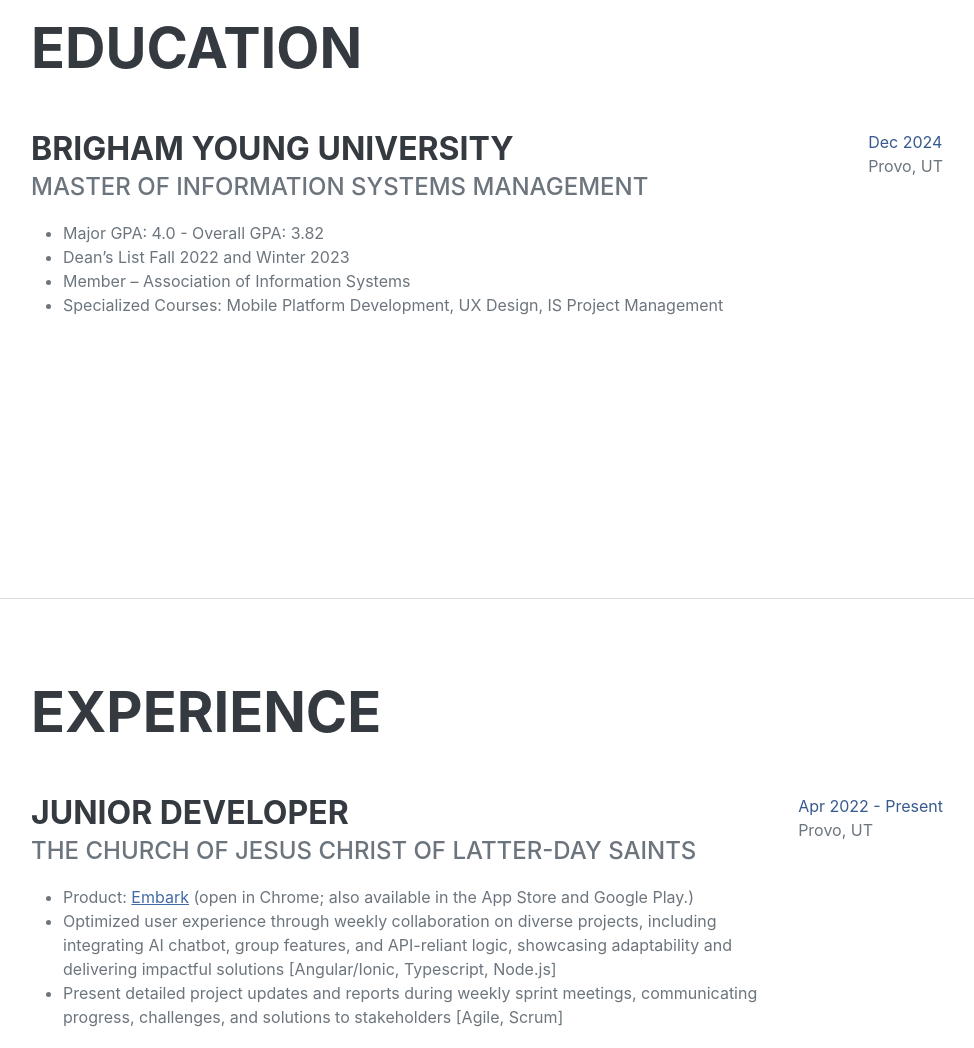
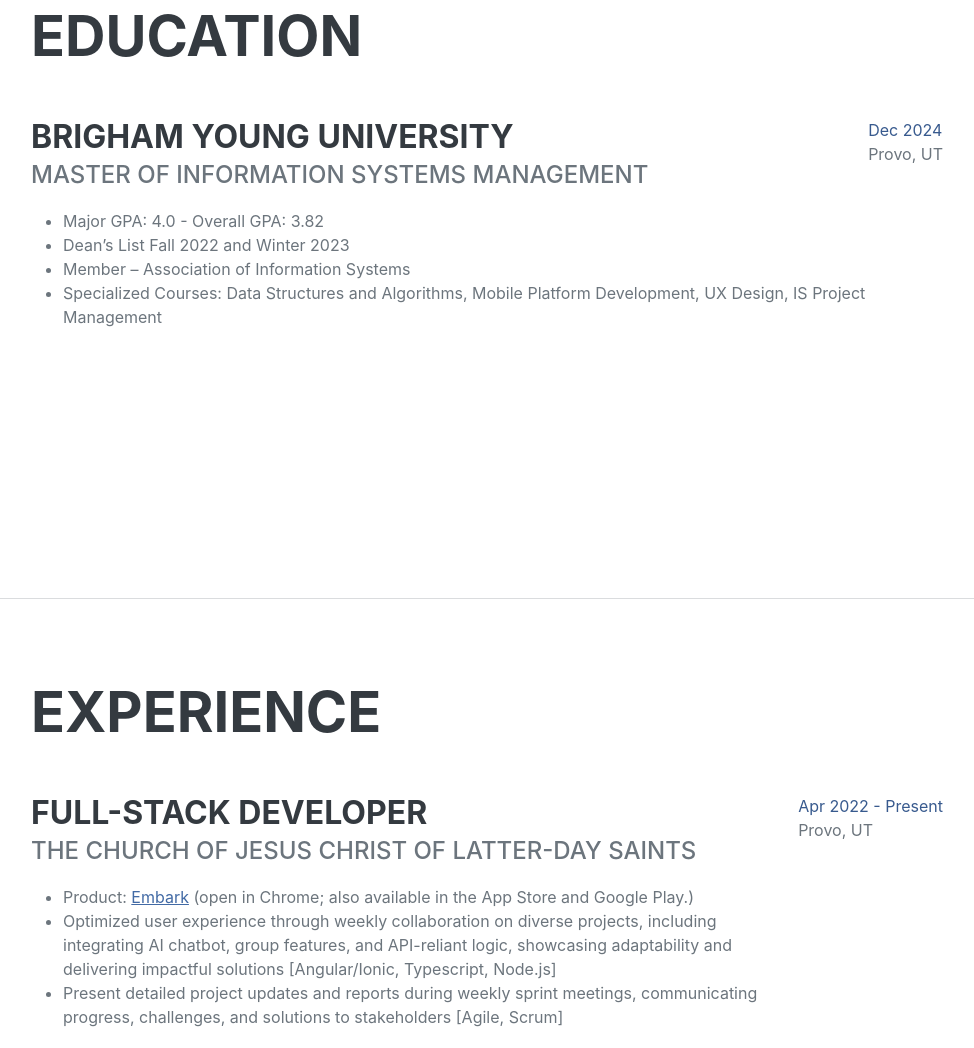
Before and after one commit to ctloar/CadeLoar-Portfolio, a plain HTML site: page index.html in a window 1280 px wide. Shown: the part 1003-2051 px from the top of the page, without its empty margins (289-1263 px from the left). Drawn offline with nearby package versions, Linux system fonts and the light colour scheme; a web font is replaced by a local one.

Commit message:
updated skills and specialty classes

```diff
--- a/index.html
+++ b/index.html
@@ -164,8 +164,8 @@
                 <li>Dean’s List Fall 2022 and Winter 2023</li>
                 <li>Member – Association of Information Systems</li>
                 <li>
-                  Specialized Courses: Mobile Platform Development, UX Design,
-                  IS Project Management
+                  Specialized Courses: Data Structures and Algorithms, Mobile
+                  Platform Development, UX Design, IS Project Management
                 </li>
               </ul>
             </div>
@@ -188,7 +188,7 @@
             class="d-flex flex-column flex-md-row justify-content-between mb-5"
           >
             <div class="flex-grow-1">
-              <h3 class="mb-0">Junior Developer</h3>
+              <h3 class="mb-0">Full-stack Developer</h3>
               <div class="subheading mb-3">
                 The Church of Jesus Christ of Latter-day Saints
               </div>
@@ -331,8 +331,8 @@
               Methodology
             </li>
             <li>
-              <b>Experienced</b> with C#, ASP.NET, Swift, React, NodeJS, Linux,
-              AWS Cloud Practitioner basics, Tableau, Excel, ERD, and VBA
+              <b>Experienced</b> with Swift, NodeJS, Linux, AWS Cloud
+              Practitioner basics, C#, ASP.NET, and React
             </li>
             <li>Fluent Spanish speaker</li>
           </ul>
```
